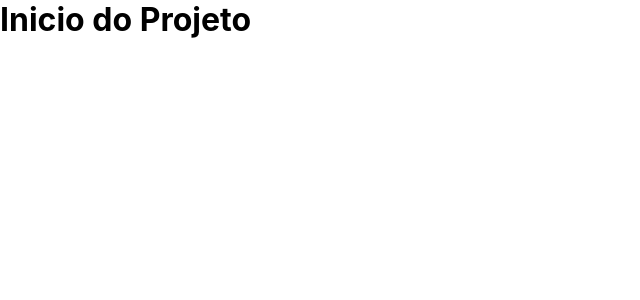
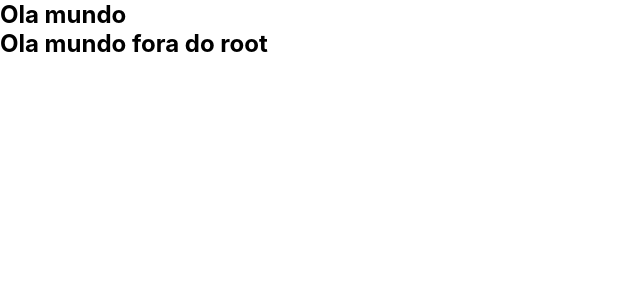
Before and after one commit to Ozzlyden/react-basics, a React (Create React App) app in the folder my/: page / in a window 1280 px wide. Shown: the top 300 px of the page, without its empty margins (0-640 px from the left). Built offline with nearby package versions, Linux system fonts and the light colour scheme.

Commit message:
Estruturado react

```diff
--- a/my/public/index.html
+++ b/my/public/index.html
@@ -8,13 +8,16 @@
       name="description"
       content="Web site created using create-react-app"
     />
-    <link rel="manifest" href="%PUBLIC_URL%/manifest.json" />
+    <link rel="apple-touch-icon" href="%PUBLIC_URL%/logo192.png" />
 
     <title>React Basics</title>
   </head>
   <body>
     <noscript>You need to enable JavaScript to run this app.</noscript> <!--Para celulares antigos-->
-    <div id="root"></div>
+    <div id="root">
+      <h1>Ola mundo dentro do root</h1>
+    </div>
+    <h2>Ola mundo fora do root</h2>
 
   </body>
 </html>
--- a/my/src/App.js
+++ b/my/src/App.js
@@ -1,12 +1,12 @@
 import './App.css';
 
-// COMPONETE APP
 function App() {
-  return (
-    <div className="App">
-      <h1>Inicio do Projeto</h1>
+  return(
+    <div className='App'>
+      <h2>Ola mundo</h2>
     </div>
   );
+
 }
 
 export default App;
```
Also changed, not shown: my/src/index.js (+2 -6 lines), my/src/App.css (line endings or trailing spaces).
